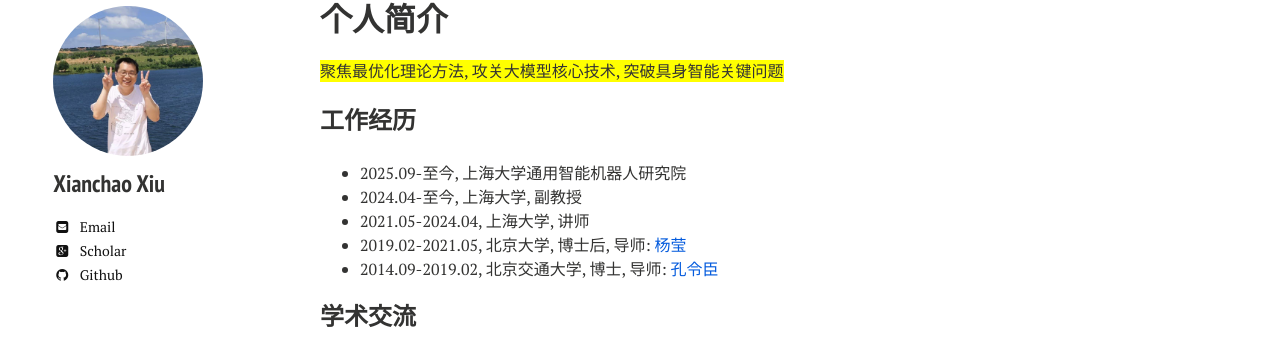
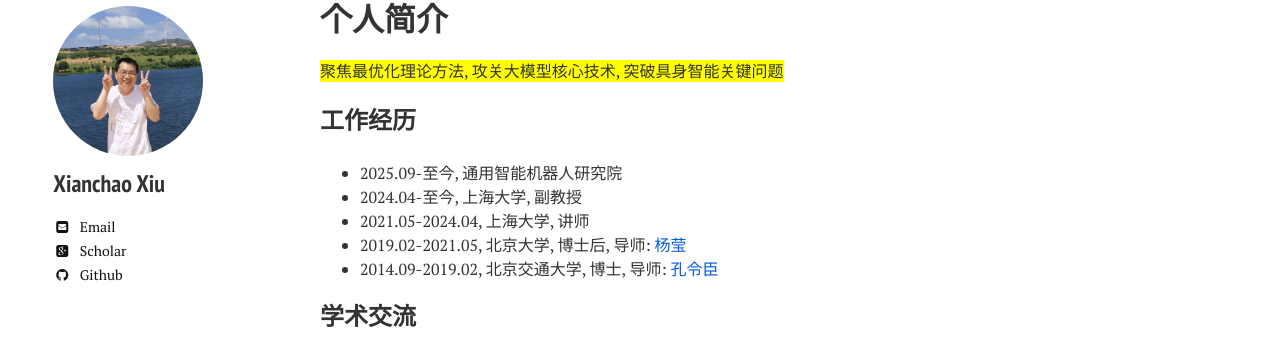
Before and after one commit to xianchaoxiu/xianchaoxiu.github.io, a Jekyll site: the page built from chinese/index.md, in a window 1280 px wide. Shown: the part 66-421 px from the top of the page. Built offline with Jekyll 4.4.1, drawn with Linux system fonts in a browser that asks for light colours; nearby versions of some CDN libraries.

Commit message:
Update index.md

```diff
--- a/chinese/index.md
+++ b/chinese/index.md
@@ -12,7 +12,7 @@ share: false
 
 
 ### 工作经历
-* 2025.09-至今, 上海大学通用智能机器人研究院 <br>
+* 2025.09-至今, 通用智能机器人研究院 <br>
 * 2024.04-至今, 上海大学, 副教授 <br>
 * 2021.05-2024.04, 上海大学, 讲师 <br>
 * 2019.02-2021.05, 北京大学, 博士后, 导师: <a href="https://www.coe.pku.edu.cn/teaching/all_time/7262.html" class="textlink" target="_blank">杨莹</a> <br>
```
